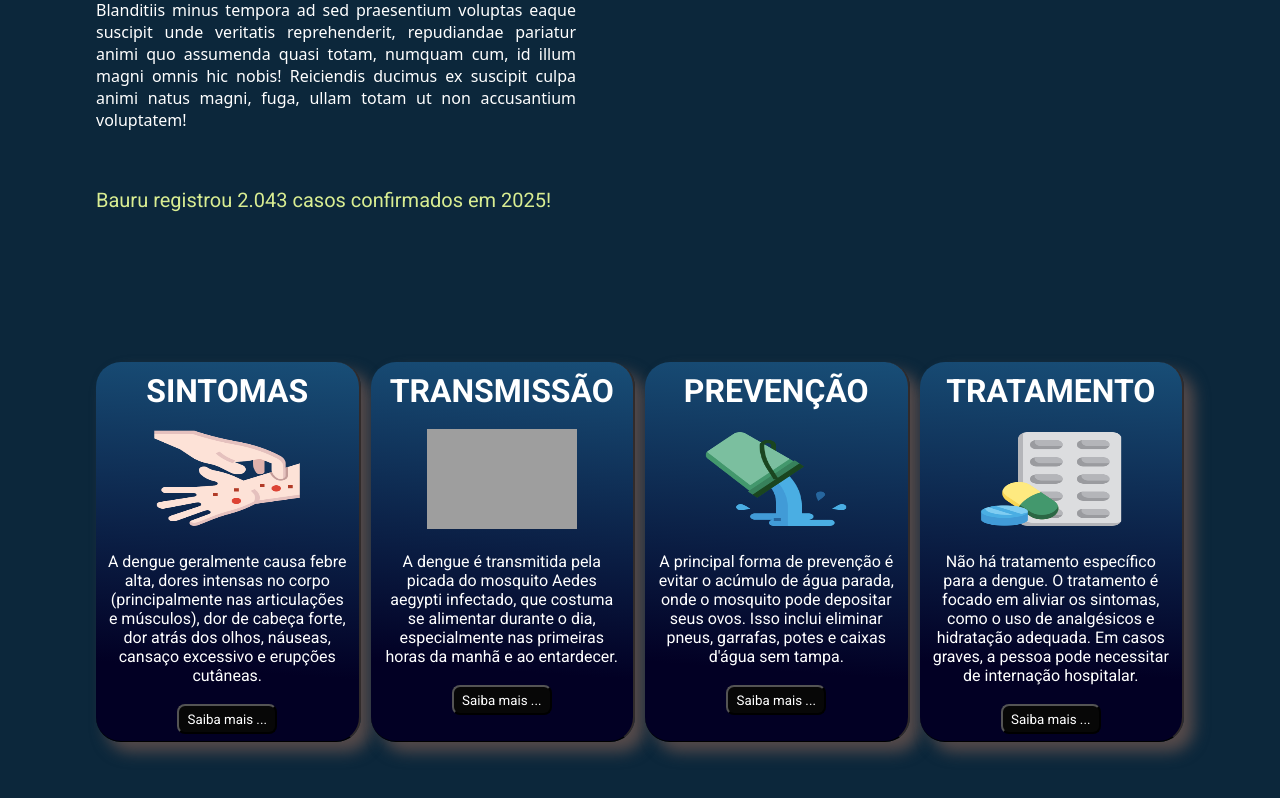
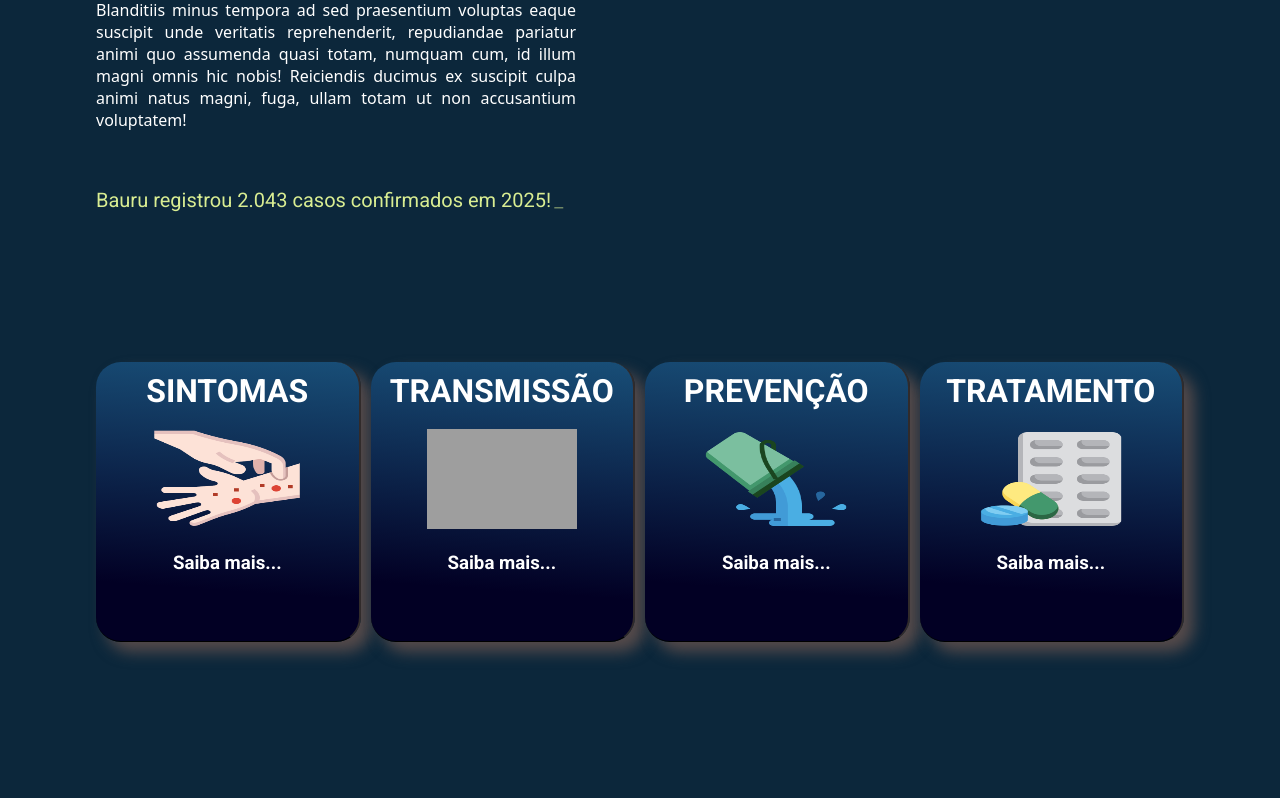
Before and after one commit to phlgoncalves/Projeto_Integrador, a React (Vite) app in the folder frontend/: page / in a window 1280 px wide. Shown: the part 406-1204 px from the top of the page. Built offline with nearby package versions, Linux system fonts and the light colour scheme; grey boxes are pictures that could not be loaded; a web font is replaced by a local one.

Commit message:
Texto com digitação sozinha na home E validaçãoes na pagina de registros

```diff
--- a/frontend/package.json
+++ b/frontend/package.json
@@ -16,11 +16,12 @@
     "react-hook-form": "^7.54.2",
     "react-modal": "^3.16.3",
     "react-model": "^4.3.1",
-    "react-router-dom": "^7.1.5"
+    "react-router-dom": "^7.1.5",
+    "react-simple-typewriter": "^5.0.1"
   },
   "devDependencies": {
     "@eslint/js": "^9.17.0",
-    "@types/react": "^18.3.19",
+    "@types/react": "^18.3.20",
     "@types/react-dom": "^18.3.5",
     "@types/react-modal": "^3.16.3",
     "@vitejs/plugin-react": "^4.3.4",
--- a/frontend/src/components/Cards/index.tsx
+++ b/frontend/src/components/Cards/index.tsx
@@ -1,24 +1,24 @@
-type propsCard={
-    titulo:string;
-    descricao:string;
-    img:string;
+type propsCard = {
+    titulo: string;
+    descricao?: string;
+    img: string;
     imgAlt: string;
+    onClick: () => void;
 }
 
 
-function Card(props:propsCard) {
-    return(
+function Card(props: propsCard) {
+    return (
         <>
-            <div className="cards">
+            <div className="cards" onClick={props.onClick}>
                 <h1>{props.titulo}</h1>
                 <br />
                 {/* {props.img} */}
-                <img className="img-cards" src={props.img} alt={props.imgAlt}/>
+                <img className="img-cards" src={props.img} alt={props.imgAlt} />
 
                 <br /><br />
                 {props.descricao}
-                <br /><br />
-                <button className="botao-cards" >Saiba mais ...</button>
+                <h3>Saiba mais...</h3>
             </div>
         </>
     )
--- a/frontend/src/pages/Home.tsx
+++ b/frontend/src/pages/Home.tsx
@@ -1,20 +1,38 @@
-import React from 'react';
+import React, { useState } from 'react';
 import Card from "../components/Cards"
 import Header from "../components/Header"
 import "../styles/style.css"
 import { useNavigate } from 'react-router-dom';
 import Footer from '../components/Footer';
+import Modal from "react-modal";
+import { Typewriter } from 'react-simple-typewriter';
+
+Modal.setAppElement('#root');
 
 
 
 
 const Home: React.FC = () => {
 
+    const [isModalOpen, setIsModalOpen] = useState(false);
+    const [modalContent, setModalContent] = useState({ titulo: "", descricao: "" });
+
     const navigate = useNavigate();
+
+    // Função para abrir o modal e passar o conteúdo
+    const openModal = (titulo: string, descricao: string) => {
+        setModalContent({ titulo, descricao });
+        setIsModalOpen(true);
+    };
+
+    // Função para fechar o modal
+    const closeModal = () => {
+        setIsModalOpen(false);
+    };
 
     // Navega para a página de destino
     const handleDenuncia = () => {
-      navigate('denuncia');
+        navigate('denuncia');
     }
 
     return (
@@ -32,8 +50,18 @@ const Home: React.FC = () => {
                             <p>Lorem ipsum dolor sit amet consectetur adipisicing elit. Explicabo illo suscipit possimus? Animi eaque eum rerum, nulla temporibus aspernatur commodi? Aut deserunt, odio culpa nihil nulla quisquam dolorem, soluta minima rerum excepturi aliquid laborum facere eaque eveniet provident numquam distinctio ab mollitia quod reiciendis cumque amet. Maiores doloremque amet veritatis.</p>
                             <p>Lorem ipsum dolor sit amet consectetur adipisicing elit. Blanditiis minus tempora ad sed praesentium voluptas eaque suscipit unde veritatis reprehenderit, repudiandae pariatur animi quo assumenda quasi totam, numquam cum, id illum magni omnis hic nobis! Reiciendis ducimus ex suscipit culpa animi natus magni, fuga, ullam totam ut non accusantium voluptatem!</p>
                         </div>
-                            <br /><br /><br />
-                        <div className='numero-denuncias'>Bauru registrou 2.043 casos confirmados em 2025!</div>
+                        <br /><br /><br />
+                        <div className='numero-denuncias'>
+                            <Typewriter
+                                words={['Bauru registrou 2.043 casos confirmados em 2025!']}
+                                loop={0}
+                                cursor
+                                cursorStyle='_'
+                                typeSpeed={100}
+                                deleteSpeed={50}
+                            />
+                        </div>
+
                     </div>
 
                     <div className='btn-boasVindas'>
@@ -43,27 +71,31 @@ const Home: React.FC = () => {
                     <div className="container-cards">
                         <Card
                             titulo="SINTOMAS"
-                            img="src\assets\coceira.png"
+                            img="src/assets/coceira.png"
                             imgAlt="dengue"
-                            descricao="A dengue geralmente causa febre alta, dores intensas no corpo (principalmente nas articulações e músculos), dor de cabeça forte, dor atrás dos olhos, náuseas, cansaço excessivo e erupções cutâneas."
+                            // descricao=""
+                            onClick={() => openModal("SINTOMAS", "A dengue geralmente causa febre alta, dores intensas no corpo (principalmente nas articulações e músculos), dor de cabeça forte, dor atrás dos olhos, náuseas, cansaço excessivo e erupções cutâneas.")}
                         />
                         <Card
                             titulo="TRANSMISSÃO"
-                            img="src\assets\icone-dengue.png"
+                            img="src/assets/icone-dengue.png"
                             imgAlt="dengue"
-                            descricao="A dengue é transmitida pela picada do mosquito Aedes aegypti infectado, que costuma se alimentar durante o dia, especialmente nas primeiras horas da manhã e ao entardecer."
+                            // descricao="A dengue é transmitida pela picada do mosquito Aedes aegypti..."
+                            onClick={() => openModal("TRANSMISSÃO", "A dengue é transmitida pela picada do mosquito Aedes aegypti infectado, que costuma se alimentar durante o dia, especialmente nas primeiras horas da manhã e ao entardecer.")}
                         />
                         <Card
                             titulo="PREVENÇÃO"
-                            img="src\assets\agua.png"
+                            img="src/assets/agua.png"
                             imgAlt="dengue"
-                            descricao="A principal forma de prevenção é evitar o acúmulo de água parada, onde o mosquito pode depositar seus ovos. Isso inclui eliminar pneus, garrafas, potes e caixas d'água sem tampa."
+                            // descricao="A principal forma de prevenção é evitar o acúmulo de água parada..."
+                            onClick={() => openModal("PREVENÇÃO", "A principal forma de prevenção é evitar o acúmulo de água parada, onde o mosquito pode depositar seus ovos. Isso inclui eliminar pneus, garrafas, potes e caixas d'água sem tampa.")}
                         />
                         <Card
                             titulo="TRATAMENTO"
-                            img="src\assets\medicamento.png"
+                            img="src/assets/medicamento.png"
                             imgAlt="dengue"
-                            descricao="Não há tratamento específico para a dengue. O tratamento é focado em aliviar os sintomas, como o uso de analgésicos e hidratação adequada. Em casos graves, a pessoa pode necessitar de internação hospitalar."
+                            // descricao="Não há tratamento específico para a dengue. O tratamento é focado em aliviar os sintomas..."
+                            onClick={() => openModal("TRATAMENTO", "Não há tratamento específico para a dengue. O tratamento é focado em aliviar os sintomas, como o uso de analgésicos e hidratação adequada. Em casos graves, a pessoa pode necessitar de internação hospitalar.")}
                         />
                     </div>
 
@@ -79,6 +111,19 @@ const Home: React.FC = () => {
                 <Footer />
             </div>
 
+            {/* Modal */}
+            <Modal
+                isOpen={isModalOpen}
+                onRequestClose={closeModal}
+                contentLabel="Detalhes do Cartão"
+                className="modal-content-card"
+                overlayClassName="modal-overlay-card"
+            >
+                <h2>{modalContent.titulo}</h2>
+                <p>{modalContent.descricao}</p>
+                <button className='button-card' onClick={closeModal}>Fechar</button>
+            </Modal>
+
         </>
     )
 }
--- a/frontend/src/styles/style.css
+++ b/frontend/src/styles/style.css
@@ -178,7 +178,7 @@ a:hover {
     background: rgb(2,0,36);
     background: linear-gradient(4deg, rgba(2,0,36,1) 20%, rgba(24,78,119,1) 100%, rgba(0,212,255,1) 100%);
     width: 310px;
-    height: 380px;
+    height: 280px;
     border-radius: 25px;
     text-align: center;
     box-shadow: 10px 10px 15px rgb(85, 74, 74);
@@ -190,7 +190,7 @@ a:hover {
 
 .cards:hover{
     width: 330px;
-    height: 400px;
+    height: 300px;
     cursor: pointer;
 }
 
@@ -207,6 +207,53 @@ a:hover {
     width: 150px;
     height: 100px;
 }
+
+/* MODAL CARD */
+
+/* Estilos para o modal */
+.modal-overlay-card {
+    position: fixed;
+    top: 0;
+    left: 0;
+    right: 0;
+    bottom: 0;
+    background-color: rgba(0, 0, 0, 0.5);
+    display: flex;
+    justify-content: center;
+    align-items: center;
+}
+
+.modal-content-card {
+    background-color: white;
+    padding: 50px;
+    border-radius: 10px;
+    width: 80%;
+    max-width: 580px;
+    box-shadow: 0 4px 8px rgba(0, 0, 0, 0.1);
+    display: flex;
+    flex-direction: column;
+    justify-content: center;
+    align-items: center;
+    gap: 1rem;
+}
+
+.button-card {
+    padding: 10px;
+    background-color: #4CAF50;
+    color: white;
+    border: none;
+    border-radius: 5px;
+    cursor: pointer;
+    margin-top: 10px;
+    align-items: center;
+    width: 6rem;
+
+}
+
+.button-card:hover {
+    background-color: #45a049;
+}
+
 
 .container-btnDenunciaHome{
     background-color: white;
```
Also changed, not shown: frontend/src/components/RegistrationForm/index.tsx (+57 -34 lines), 1 other file (tests, documents, lock files or other folders).
